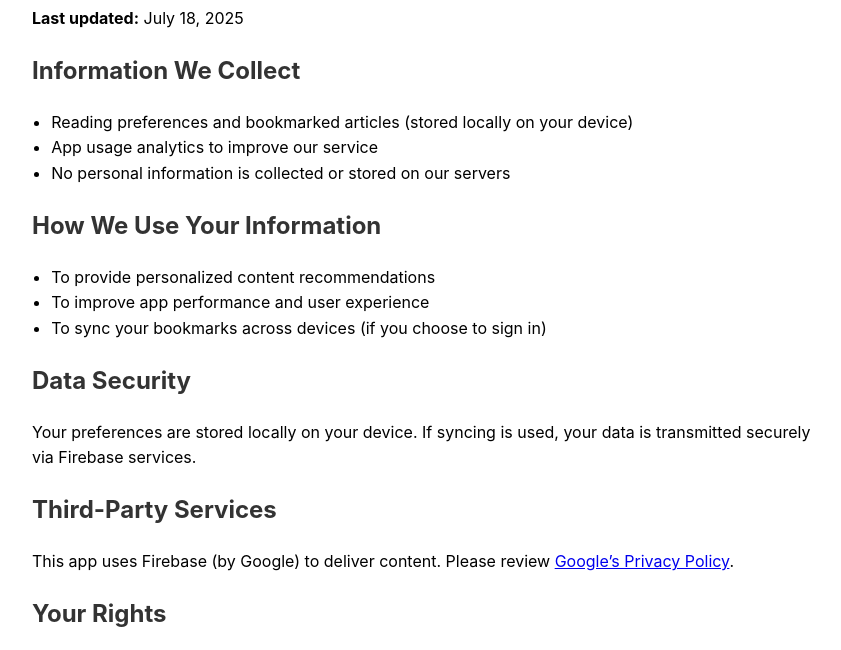
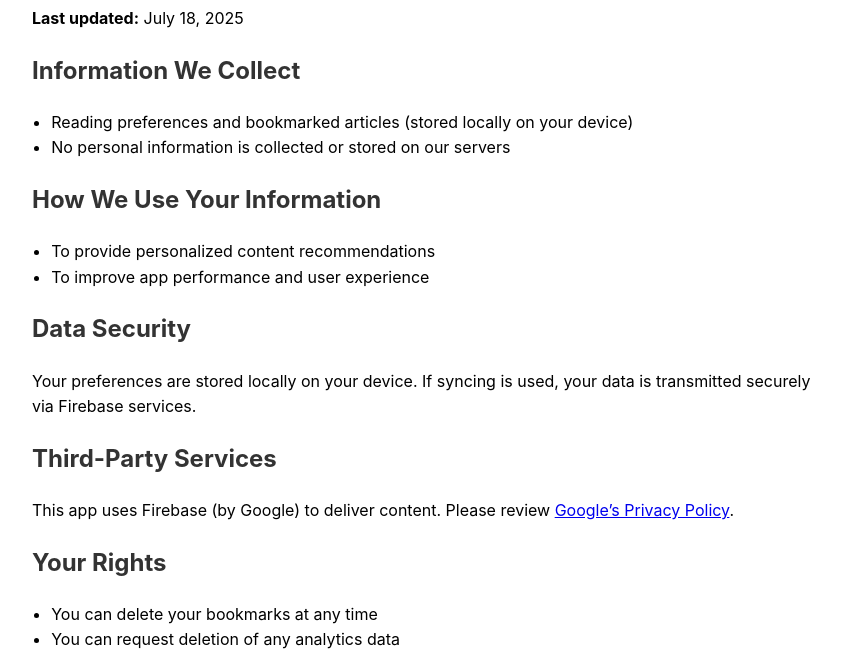
Before and after one commit to ananyaGorti/privacypolicy, a plain HTML site: page index.html in a window 1280 px wide. Shown: the part 120-770 px from the top of the page, without its empty margins (208-1049 px from the left). Drawn offline with Linux system fonts and the light colour scheme.

Commit message:
Update index.html

```diff
--- a/index.html
+++ b/index.html
@@ -34,7 +34,6 @@
   <h2>Information We Collect</h2>
   <ul>
     <li>Reading preferences and bookmarked articles (stored locally on your device)</li>
-    <li>App usage analytics to improve our service</li>
     <li>No personal information is collected or stored on our servers</li>
   </ul>
 
@@ -42,7 +41,6 @@
   <ul>
     <li>To provide personalized content recommendations</li>
     <li>To improve app performance and user experience</li>
-    <li>To sync your bookmarks across devices (if you choose to sign in)</li>
   </ul>
 
   <h2>Data Security</h2>
```
